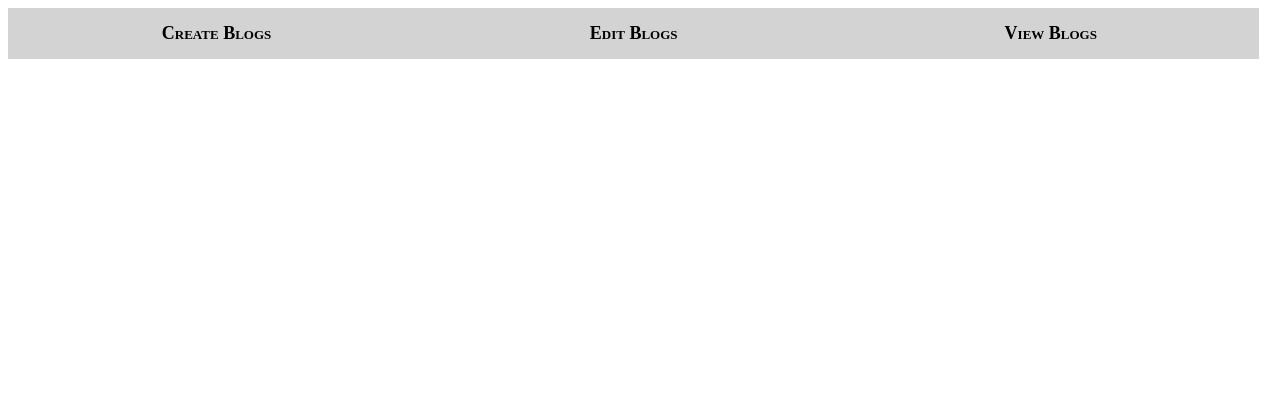
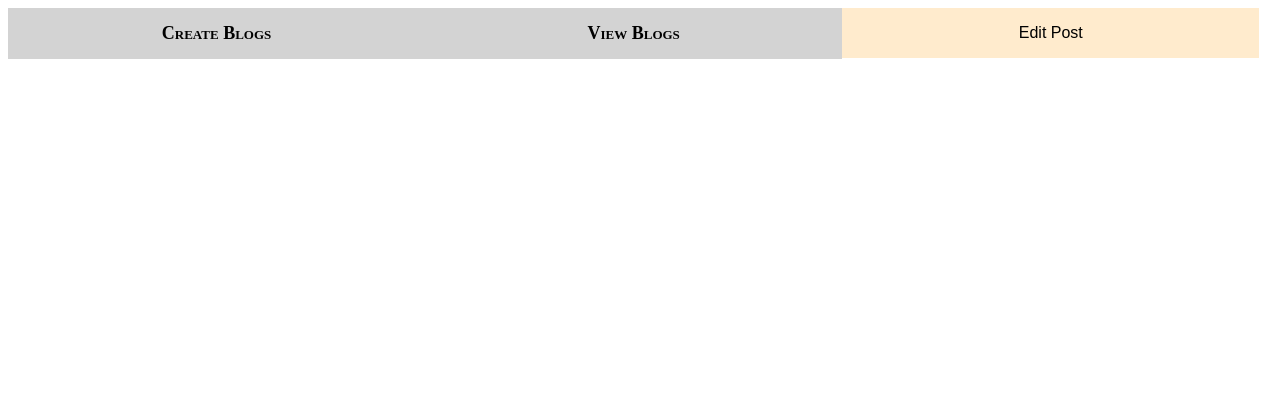
Before and after one commit to Lucas-Lee11/BaaTimeBlogs, a Flask app: page / in a window 1280 px wide. Shown: the top 404 px of the page. Run offline with Flask 2, Linux system fonts and the light colour scheme.

Commit message:
Added Dropdown menu to navbar

```diff
--- a/app/templates/edit_blog.html
+++ b/app/templates/edit_blog.html
@@ -67,7 +67,7 @@ P00
                     <button class="dropbtn"> Which Post </button>
                     <div class = "dropdown-content">
                         <a href= "/" ><strong> Post 1 </strong> </a> <!-- currently routes to homepage, will select post to edit in future-->
-
+                    </div>
 
                 <div id="footer">
                         <p>Baa Time | Alejandro Alonso, Emma Buller, Theo Fahey, Ivan Mijacika | <a href='https://github.com/AAWorks/BaaTimeBlogs'>Github Repo</a> | Copyrights &copy; 2020 All Rights Reserved | Last Update: Nov 2021</p>
--- a/app/templates/homepage.html
+++ b/app/templates/homepage.html
@@ -63,12 +63,53 @@ a:hover{
 a:active{
   color: cyan;
 }
+ .dropbtn {
+          background-color: #FFEBCD;
+          color: black;
+          padding: 16px;
+          font-size: 16px;
+          border: none;
+          width: 100%;
+        }
+        .dropdown {
+          position: relative;
+          display: inline-block;
+          width: 33%;
+        }
+        .dropdown-content {
+          display: none;
+          position: absolute;
+          background-color: #f1f1f1;
+          min-width: 160px;
+          box-shadow: 0px 8px 16px 0px rgba(0,0,0,0.2);
+          z-index: 1;
+        }
+        .dropdown-content a {
+          color: black;
+          padding: 12px 16px;
+          text-decoration: none;
+          display: block;
+        }
+        .dropdown-content a:hover {background-color: #ddd;}
+        .dropdown:hover .dropdown-content {display: block;}
+        .dropdown:hover .dropbtn {background-color: #3e8e41;}
+
 	</style>
   </head>
   <body>
     <div class="navbuttons">
       <a href="{{ url_for('crt_blog') }}" class="navbutton"><strong>Create Blogs</strong></a>
-      <a href="{{ url_for('edit_blog')}}" class="navbutton"><strong>Edit Blogs</strong></a>
+      <div class="dropdown">
+    <button class="dropbtn">Edit Post
+      <i class="fa fa-caret-down"></i>
+    </button>
+    <div class="dropdown-content">
+      <a href="#">Link 1</a>
+      <a href="#">Link 2</a>
+      <a href="#">Link 3</a>
+    </div>
+  </div>
+
       <a href="{{ url_for('view_blogs')}}" class="navbutton"><strong>View Blogs</strong></a>
     </div>
     <br>
```
